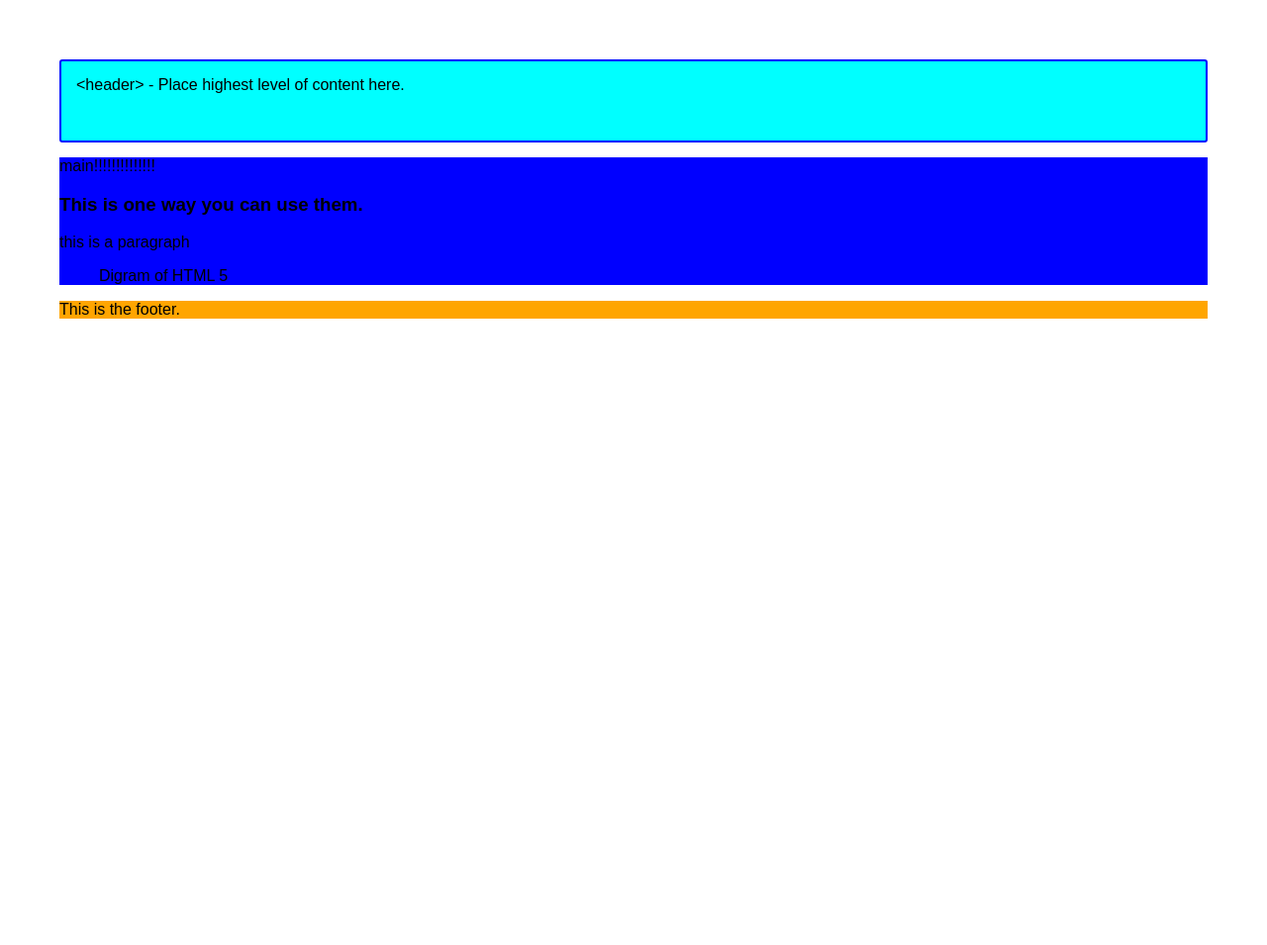
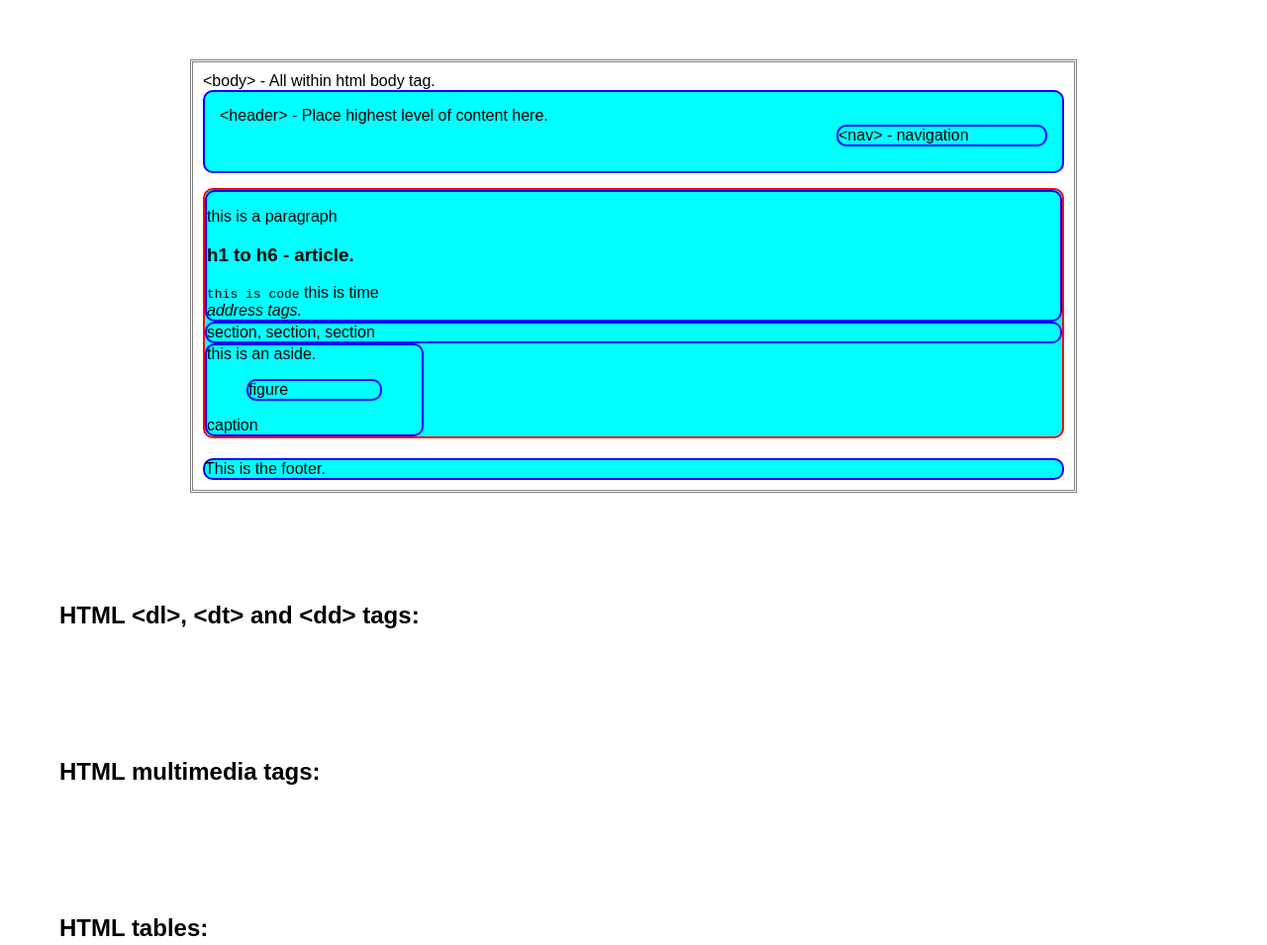
Before and after one commit to kurtGithubOK/MyExamples, a plain HTML site: page src/html/semanticHTML.html in a window 1280 px wide. Shown: the top 955 px of the page at 99% size. Before the commit the page ends 800 px from the top, so only its background shows below. Drawn offline with Linux system fonts and the light colour scheme.

Commit message:
Finish framing from outside in.

```diff
--- a/src/assets/css/semanticHTML.css
+++ b/src/assets/css/semanticHTML.css
@@ -1,6 +1,13 @@
 body {
     font-family: Arial, Helvetica, sans-serif;
     margin: 60px;
+}
+
+.container {
+    width: 75%;
+    margin: auto;
+    border: double gray 3px;
+    padding: 10px;
 }
 
 header {
@@ -9,21 +16,55 @@ header {
     height: 50px;
     padding: 15px;
     border: blue double 2px;
-    border-radius: 3px;
+    border-radius: 10px;
+}
+
+nav {
+    border: blue double 2px;
+    border-radius: 10px;
+    width: 25%;
+    margin-left: auto;
 }
 
 main {
-    background-color: blue;
+    background-color: aqua;
+    border: red double 2px;
+    border-radius: 10px;
+    margin-bottom: 20px;
+}
+
+article {
+    background-color: aqua;
+    border: blue double 2px;
+    border-radius: 10px;
+
+}
+
+section {
+    background-color: aqua;
+    border: blue double 2px;
+    border-radius: 10px;
 
 }
 
 aside {
-    background-color: red;
+    background-color: aqua;
+    border: blue double 2px;
+    border-radius: 10px;
+    width: 25%;
+}
+
+figure {
+    background-color: aqua;
+    border: blue double 2px;
+    border-radius: 10px;
 
 }
 
 footer {
-    background-color: orange;
+    border: blue double 2px;
+    background-color: aqua;
+    border-radius: 10px;
 
 }
 
--- a/src/html/semanticHTML.html
+++ b/src/html/semanticHTML.html
@@ -9,20 +9,52 @@
 
 <body>
   <div class="container">
-    <header>&lt;header&gt; - Place highest level of content here.</header>
+    &lt;body&gt; - All within html body tag.
+    <header>&lt;header&gt; - Place highest level of content here.
+        <nav>&lt;nav&gt; - navigation</nav>
+    </header>
     <main>
-      main!!!!!!!!!!!!!!
-      <article>
-        <h3>This is one way you can use them.</h3>
-        <p>this is a paragraph</p>
 
 
-        <figure>Digram of HTML 5</figure>
+      <article>
+        <p>this is a paragraph</p>
+        <h3>h1 to h6 - article.</h3>
+        <code>this is code</code>
+        <time>this is time</time>
+        <address>address tags.</address>
+      </article>
+      <section>section, section, section</section>
+      <aside>this is an aside.
+          <figure>figure</figure>
+          <caption>caption</caption>
+        </aside>
 
-      </article>
+
+
     </main>
     <footer>This is the footer.</footer>
   </div>
+
+  <br/><br/><br/><br/><br/>
+  <h2>HTML &lt;dl&gt;, &lt;dt&gt; and &lt;dd&gt; tags:</h2>
+
+
+  <br/><br/><br/><br/><br/>
+  <h2>HTML multimedia tags:</h2>
+
+
+  <br/><br/><br/><br/><br/>
+  <h2>HTML tables:</h2>
+
+
+  <br/><br/><br/><br/><br/>
+  <h2>HTML forms:</h2>
+
+
+
+
+
+
+
 </body>
-
 </html>
```
